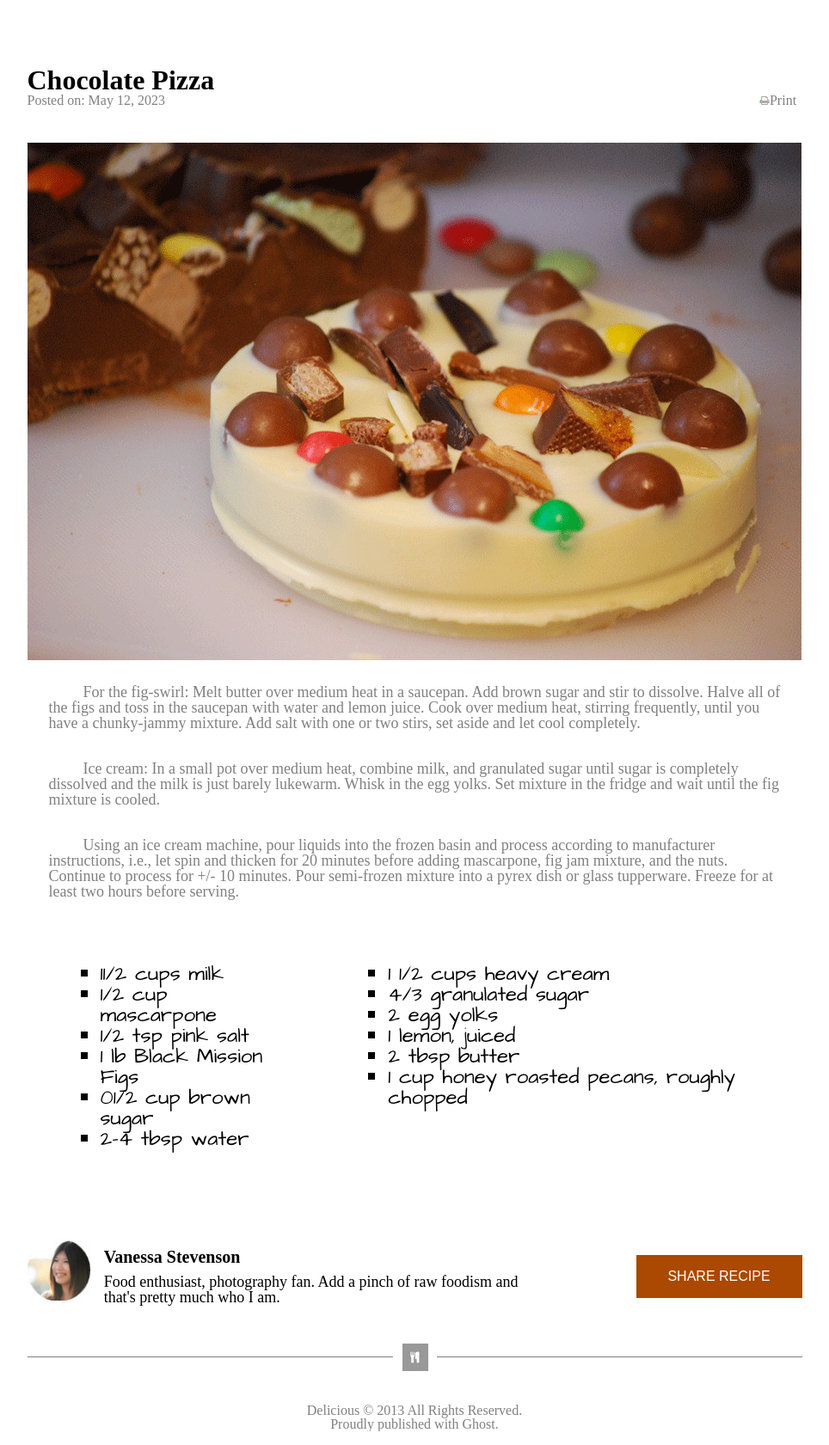
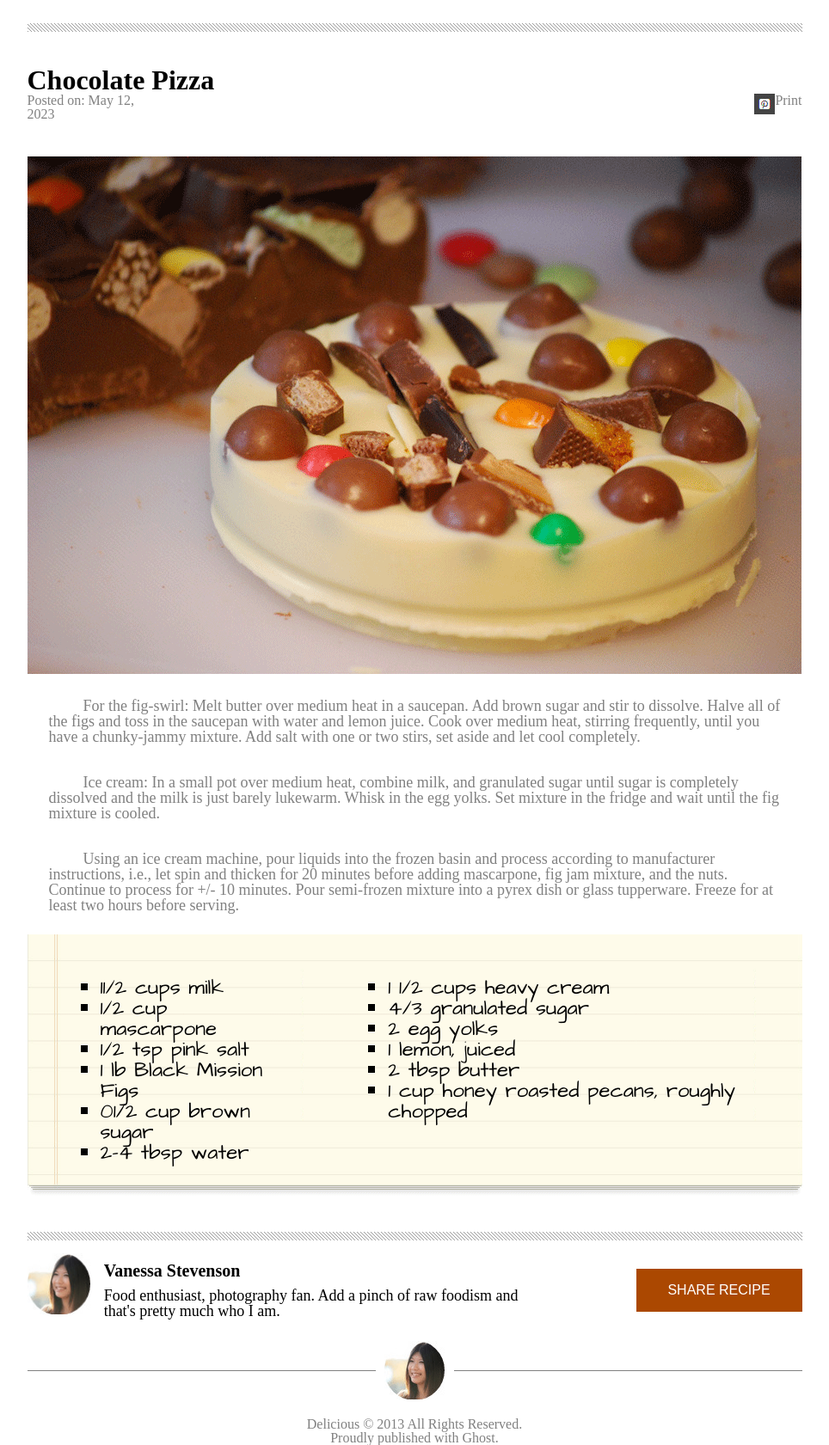
Before and after one commit to Cooper-Softdev/chocolate-pizza, a plain HTML site: page index.html in a window 1280 px wide. Shown: the part 71-1752 px from the top of the page at 86% size, without its empty margins (158-1122 px from the left). Drawn offline with Linux system fonts and the light colour scheme.

Commit message:
img links testing

```diff
--- a/css/style.css
+++ b/css/style.css
@@ -50,7 +50,7 @@ body .mainHeader {
 
 .navBarBorder {
   height: 10px;
-  background-image: url('img/hr-img.png');
+  background-image: url('/img/hr-img.png');
 }
 
 main {
@@ -79,7 +79,7 @@ main div div p {
 
 .checklistSheet {
   position: relative;
-  background-image: url('img/list-bg.png');
+  background-image: url('/img/list-bg.png');
   background-size: 100%, 100%;
   background-repeat: no-repeat;
   padding: 50px;
@@ -112,7 +112,7 @@ div h2 {
 
 .b4FooterBorder {
   height: 10px;
-  background-image: url('img/hr-img.png');
+  background-image: url('/img/hr-img.png');
   margin-top: 30px;
   margin-bottom: 15px;
 }
--- a/index.html
+++ b/index.html
@@ -41,13 +41,13 @@
     <div class="h1SubHeader">
       <time datetime="2023-05-12">Posted on: May 12, 2023</time>
       <div class="print">
-        <img src="img/print-icon.png" alt="Logo of the page, fork and knife" />
+        <img src="/img/pint-icon.png" alt="Logo of the page, fork and knife" />
       </div>
       <p>Print</p>
     </div>
     </div>
     <div class="instructionContainer">
-      <img src="img/choco-pizza.png" alt="White Chocolate Pizza with other chocolate balls and chopped up candy bars within the pizza" />
+      <img src="/img/choco-pizza.png" alt="White Chocolate Pizza with other chocolate balls and chopped up candy bars within the pizza" />
       <div .instructions>
       <p>
         For the fig-swirl: Melt butter over medium heat in a saucepan. Add brown sugar and stir to dissolve. Halve all
@@ -93,7 +93,7 @@
     </section>
     <div class="b4FooterBorder"></div>
     <div class="b4Footer">
-      <img src="img/van-pic.png" alt="Picture of author: Vanessa Stevenson" />
+      <img src="/img/van-pic.png" alt="Picture of author: Vanessa Stevenson" />
       <section class="vanessaSection">
         <h2>Vanessa Stevenson</h2>
         <p>Food enthusiast, photography fan. Add a pinch of raw foodism and that's
@@ -106,7 +106,7 @@
 
   <div class="linesContainer">
     <span class="line"></span>
-    <img src="img/small-logo.png" alt="Logo">
+    <img src="/img/van-pic.png" alt="Logo">
   </div>
 
   <footer>
```
